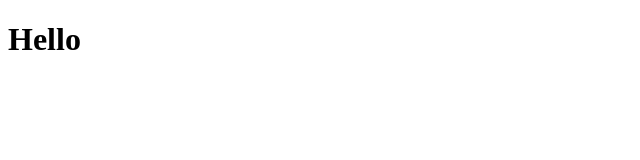
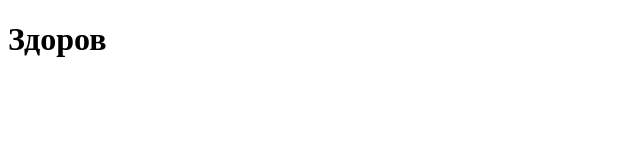
Before and after one commit to BogdanFromUkraine/itRepository, a plain HTML site: page main.html in a window 1280 px wide. Shown: the full height of the page, 0-640 px from the left. Drawn offline with Linux system fonts and the light colour scheme.

Commit message:
feat: add new text

```diff
--- a/main.html
+++ b/main.html
@@ -6,6 +6,6 @@
     <title>ToDoList</title>
 </head>
 <body>
-    <H1>Hello</H1>
+    <H1>Здоров</H1>
 </body>
 </html>
```
